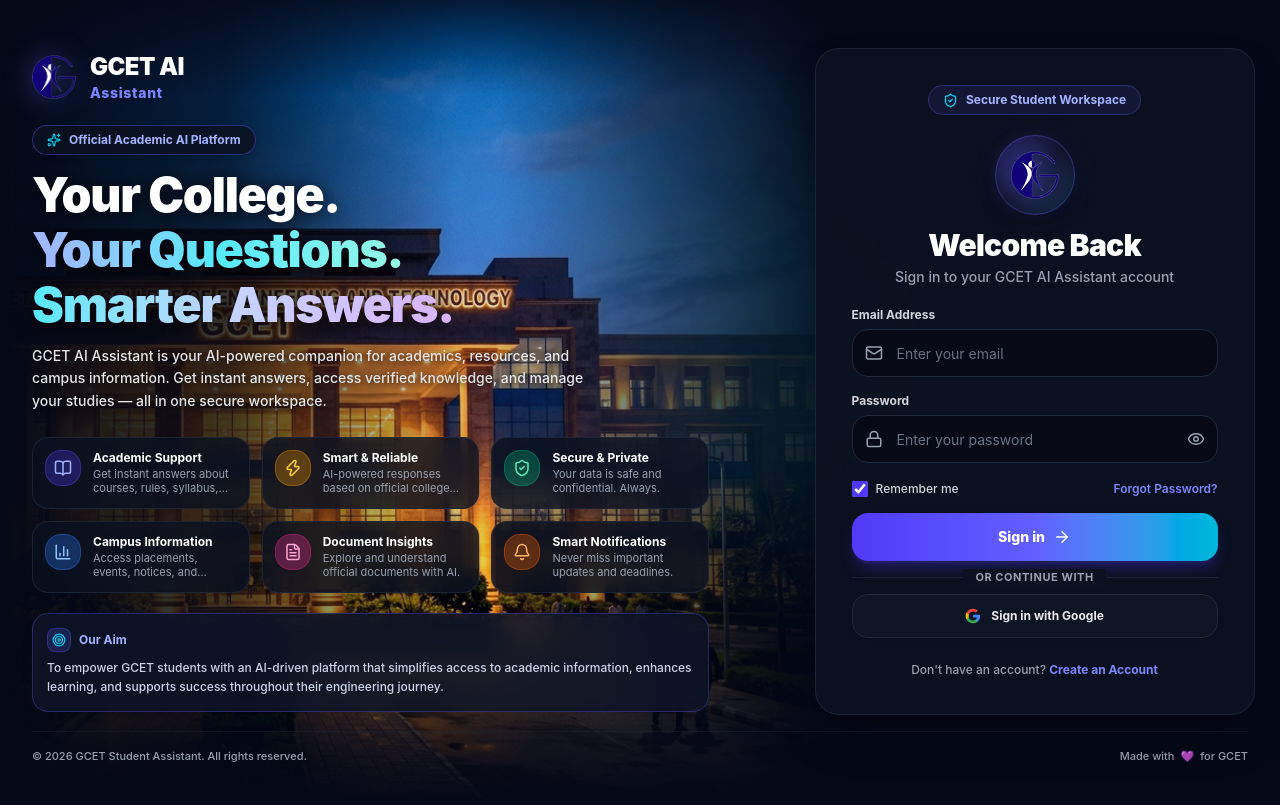
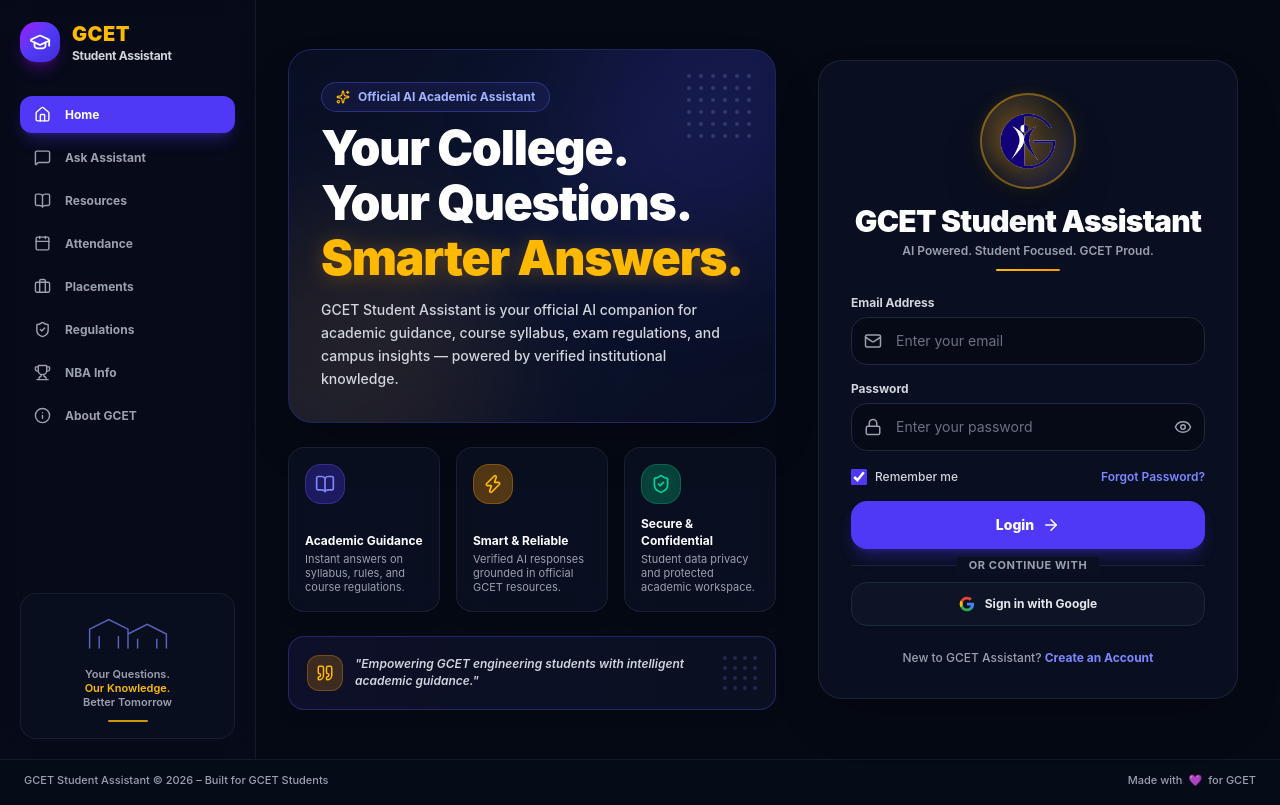
Before and after one commit to ganeshvemula712/GCET-Student-Assistant, a React app in the folder frontend/: page / in a window 1280 px wide. Built offline with nearby package versions, Linux system fonts and the light colour scheme; no server answers; the HTML template or start-up script is replaced by a standard one.

Commit message:
feat: remove hero background image and polish login UI layout

```diff
--- a/frontend/src/components/auth/AuthShowcase.jsx
+++ b/frontend/src/components/auth/AuthShowcase.jsx
@@ -1,111 +1,103 @@
-import {
-  BookOpen,
-  Zap,
-  ShieldCheck,
-  BarChart3,
-  FileText,
-  Bell,
-  Target,
-  Sparkles,
-} from "lucide-react";
-import GcetLogo from "@/components/common/GcetLogo";
+import { BookOpen, Zap, ShieldCheck, Quote, Sparkles } from "lucide-react";
 
-const features = [
+export default function AuthShowcase() {
+  const cards = [
     {
       icon: BookOpen,
-    title: "Academic Support",
-    description: "Get instant answers about courses, rules, syllabus, and more.",
-    color: "bg-indigo-600/30 text-indigo-300 border-indigo-500/30",
+      title: "Academic Guidance",
+      description: "Instant answers on syllabus, rules, and course regulations.",
+      color: "bg-indigo-600/30 text-indigo-400 border-indigo-500/30",
     },
     {
       icon: Zap,
       title: "Smart & Reliable",
-    description: "AI-powered responses based on official college resources.",
-    color: "bg-amber-500/30 text-amber-300 border-amber-500/30",
+      description: "Verified AI responses grounded in official GCET resources.",
+      color: "bg-amber-500/30 text-amber-400 border-amber-500/30",
     },
     {
       icon: ShieldCheck,
-    title: "Secure & Private",
-    description: "Your data is safe and confidential. Always.",
-    color: "bg-emerald-500/30 text-emerald-300 border-emerald-500/30",
-  },
-  {
-    icon: BarChart3,
-    title: "Campus Information",
-    description: "Access placements, events, notices, and important announcements.",
-    color: "bg-blue-500/30 text-blue-300 border-blue-500/30",
-  },
-  {
-    icon: FileText,
-    title: "Document Insights",
-    description: "Explore and understand official documents with AI.",
-    color: "bg-pink-500/30 text-pink-300 border-pink-500/30",
-  },
-  {
-    icon: Bell,
-    title: "Smart Notifications",
-    description: "Never miss important updates and deadlines.",
-    color: "bg-orange-500/30 text-orange-300 border-orange-500/30",
+      title: "Secure & Confidential",
+      description: "Student data privacy and protected academic workspace.",
+      color: "bg-emerald-500/30 text-emerald-400 border-emerald-500/30",
     },
   ];
 
-export default function AuthShowcase() {
   return (
-    <section className="hidden w-full flex-col justify-center space-y-5 lg:flex pr-2 xl:pr-4 min-w-0 relative z-10">
-      {/* 1. GCET Branding Header */}
-      <div>
-        <GcetLogo showText={true} />
+    <section className="flex w-full flex-col justify-center space-y-6 min-w-0 relative z-10">
+      {/* Sleek Professional Hero Container without background image */}
+      <div className="relative min-h-[300px] lg:min-h-[340px] flex flex-col justify-between overflow-hidden rounded-3xl border border-indigo-500/25 bg-gradient-to-br from-[#080E22] via-[#0C1530] to-[#080E22] p-6 lg:p-8 shadow-2xl">
+        {/* Ambient Decorative Tech Glows & Grid Accent */}
+        <div className="absolute -top-20 -right-20 size-72 bg-indigo-600/15 rounded-full blur-3xl pointer-events-none" />
+        <div className="absolute -bottom-20 -left-20 size-72 bg-amber-500/10 rounded-full blur-3xl pointer-events-none" />
+
+        {/* Background Dot Pattern Overlay */}
+        <div className="absolute top-6 right-6 opacity-20 pointer-events-none">
+          <div className="grid grid-cols-6 gap-2">
+            {Array.from({ length: 36 }).map((_, i) => (
+              <div key={i} className="size-1 rounded-full bg-indigo-300" />
+            ))}
+          </div>
         </div>
 
-      {/* 2. Main Hero Heading & Description */}
-      <div className="space-y-3">
-        <div className="inline-flex items-center gap-2 rounded-full border border-indigo-500/40 bg-[#0B1120]/80 px-3.5 py-1.5 text-xs font-bold text-indigo-300 backdrop-blur-md shadow-md">
-          <Sparkles size={14} className="text-cyan-400 shrink-0" />
-          <span>Official Academic AI Platform</span>
+        {/* Top Badge */}
+        <div className="relative z-10 inline-flex items-center gap-2 rounded-full border border-indigo-500/35 bg-indigo-500/10 px-3.5 py-1.5 text-xs font-bold text-indigo-300 backdrop-blur-md w-fit">
+          <Sparkles size={14} className="text-amber-400 shrink-0" />
+          <span>Official AI Academic Assistant</span>
         </div>
-        <h1 className="text-3xl font-black tracking-tight sm:text-4xl lg:text-4xl xl:text-5xl leading-[1.15] text-white drop-shadow-[0_2px_10px_rgba(0,0,0,0.9)]">
+
+        {/* Hero Text Content */}
+        <div className="relative z-10 max-w-xl space-y-3.5 my-auto pt-2">
+          <h1 className="text-3xl font-black tracking-tight sm:text-4xl lg:text-4xl xl:text-5xl leading-[1.15] text-white">
             Your College. <br />
-          <span className="bg-gradient-to-r from-indigo-300 via-cyan-300 to-teal-200 bg-clip-text text-transparent">
-            Your Questions.
-          </span> <br />
-          <span className="bg-gradient-to-r from-cyan-300 via-indigo-200 to-purple-300 bg-clip-text text-transparent">
+            Your Questions. <br />
+            <span className="text-amber-400 drop-shadow-[0_2px_10px_rgba(245,158,11,0.3)]">
               Smarter Answers.
             </span>
           </h1>
-        <p className="text-xs sm:text-sm leading-relaxed text-gray-200 max-w-xl font-medium drop-shadow-[0_1px_4px_rgba(0,0,0,0.9)]">
-          GCET AI Assistant is your AI-powered companion for academics, resources, and campus information. Get instant answers, access verified knowledge, and manage your studies — all in one secure workspace.
+
+          <p className="text-xs sm:text-sm leading-relaxed text-gray-300 font-medium max-w-lg">
+            GCET Student Assistant is your official AI companion for academic guidance, course syllabus, exam regulations, and campus insights — powered by verified institutional knowledge.
           </p>
         </div>
+      </div>
 
-      {/* 3. 6 Feature Cards (3 columns x 2 rows on desktop) */}
-      <div className="grid grid-cols-1 sm:grid-cols-2 lg:grid-cols-3 gap-3 pt-1">
-        {features.map(({ icon: Icon, title, description, color }) => (
+      {/* 3 Support Feature Cards in a Row */}
+      <div className="grid grid-cols-1 sm:grid-cols-3 gap-4">
+        {cards.map(({ icon: Icon, title, description, color }) => (
           <div
             key={title}
-            className="group rounded-2xl border border-gray-800/80 bg-[#0B1120]/80 p-3 backdrop-blur-md transition-all duration-200 hover:border-indigo-500/50 hover:bg-[#111827]/90 flex items-start gap-3 min-w-0"
+            className="rounded-2xl border border-gray-800/70 bg-[#0A1022]/90 p-4 shadow-lg backdrop-blur-md transition-all duration-200 hover:border-indigo-500/40 flex flex-col justify-between min-w-0"
           >
-            <div className={`flex size-9 items-center justify-center rounded-2xl border ${color} group-hover:scale-105 transition-transform shrink-0 shadow-inner`}>
-              <Icon size={18} />
+            <div className={`flex size-10 items-center justify-center rounded-2xl border ${color} mb-3 shadow-inner`}>
+              <Icon size={20} />
             </div>
-            <div className="min-w-0">
-              <h3 className="text-xs font-bold text-white leading-snug truncate">{title}</h3>
-              <p className="text-[11px] text-gray-400 mt-0.5 leading-tight line-clamp-2">{description}</p>
+            <div>
+              <h3 className="text-xs font-bold text-white leading-snug">{title}</h3>
+              <p className="text-[11px] text-gray-400 mt-1 leading-tight">{description}</p>
             </div>
           </div>
         ))}
       </div>
 
-      {/* 4. Compact Our Aim Panel */}
-      <div className="rounded-2xl border border-indigo-500/30 bg-[#0D1527]/85 p-3.5 shadow-lg backdrop-blur-md">
-        <div className="flex items-center gap-2 text-xs font-bold text-indigo-300">
-          <div className="flex size-6 items-center justify-center rounded-lg bg-indigo-500/20 text-cyan-400 border border-indigo-500/30">
-            <Target size={14} className="shrink-0" />
+      {/* Bottom Quote Panel */}
+      <div className="relative overflow-hidden rounded-2xl border border-indigo-500/30 bg-gradient-to-r from-indigo-950/40 via-[#0B1124] to-[#0A1022] p-4.5 shadow-lg backdrop-blur-md flex items-center justify-between">
+        <div className="flex items-center gap-3 relative z-10">
+          <div className="flex size-9 shrink-0 items-center justify-center rounded-xl bg-amber-500/20 text-amber-400 border border-amber-500/30">
+            <Quote size={18} />
           </div>
-          <span>Our Aim</span>
+          <p className="text-xs font-semibold italic text-gray-300 leading-snug">
+            "Empowering GCET engineering students with intelligent academic guidance."
+          </p>
         </div>
-        <p className="mt-1.5 text-xs leading-relaxed text-indigo-100/90 font-medium">
-          To empower GCET students with an AI-driven platform that simplifies access to academic information, enhances learning, and supports success throughout their engineering journey.
-        </p>
+
+        {/* Right Dot Grid Decorative Pattern */}
+        <div className="hidden sm:flex opacity-20 gap-1.5 shrink-0 pl-4">
+          <div className="grid grid-cols-4 gap-1.5">
+            {Array.from({ length: 16 }).map((_, i) => (
+              <div key={i} className="size-1 rounded-full bg-indigo-400" />
+            ))}
+          </div>
+        </div>
       </div>
     </section>
   );
--- a/frontend/src/layouts/AuthLayout.jsx
+++ b/frontend/src/layouts/AuthLayout.jsx
@@ -1,49 +1,113 @@
 import { AnimatePresence, motion } from "framer-motion";
-import { Outlet, useLocation } from "react-router-dom";
+import { Outlet, useLocation, Link } from "react-router-dom";
+import {
+  GraduationCap,
+  Home,
+  MessageSquare,
+  BookOpen,
+  Calendar,
+  Briefcase,
+  ShieldCheck,
+  Trophy,
+  Info,
+} from "lucide-react";
 
 import AuthShowcase from "@/components/auth/AuthShowcase";
-import GcetLogo from "@/components/common/GcetLogo";
-import gcetCampusImg from "@/assets/images/gcet-campus.jpg";
 
 export default function AuthLayout({ children }) {
   const location = useLocation();
 
+  const sidebarLinks = [
+    { label: "Home", icon: Home, active: true, path: "/login" },
+    { label: "Ask Assistant", icon: MessageSquare, path: "/login" },
+    { label: "Resources", icon: BookOpen, path: "/login" },
+    { label: "Attendance", icon: Calendar, path: "/login" },
+    { label: "Placements", icon: Briefcase, path: "/login" },
+    { label: "Regulations", icon: ShieldCheck, path: "/login" },
+    { label: "NBA Info", icon: Trophy, path: "/login" },
+    { label: "About GCET", icon: Info, path: "/login" },
+  ];
+
   return (
-    <div className="relative min-h-screen w-full overflow-x-hidden bg-[#050816] font-[Inter,ui-sans-serif,system-ui,sans-serif] text-white flex flex-col justify-between selection:bg-indigo-500 selection:text-white">
-      {/* 1. CINEMATIC GCET CAMPUS HERO COMPOSITION (Left Showcase Side) */}
-      <div className="absolute inset-y-0 left-0 w-full lg:w-[65%] overflow-hidden pointer-events-none z-0">
-        <img
-          src={gcetCampusImg}
-          alt="GCET Campus Building"
-          className="h-full w-full object-cover object-[70%_25%] sm:object-[75%_25%] lg:object-[78%_25%] opacity-90 sm:opacity-95 filter brightness-[1.05] contrast-[1.08] saturate-[1.15]"
-        />
-        {/* Left Dark Gradient Mask: Ensures top-left logo & hero headline text have 100% crisp contrast */}
-        <div className="absolute inset-y-0 left-0 w-[55%] bg-gradient-to-r from-[#050816] via-[#050816]/75 to-transparent" />
-        {/* Right Gradient Mask: Smoothly fades campus visual to solid dark navy before right authentication card */}
-        <div className="absolute inset-y-0 right-0 w-[40%] bg-gradient-to-l from-[#050816] via-[#050816]/60 to-transparent" />
-        {/* Top & Bottom Vignettes for vertical framing */}
-        <div className="absolute top-0 inset-x-0 h-24 bg-gradient-to-b from-[#050816]/80 to-transparent" />
-        <div className="absolute bottom-0 inset-x-0 h-32 bg-gradient-to-t from-[#050816] via-[#050816]/70 to-transparent" />
+    <div className="relative min-h-screen w-full bg-[#050914] font-[Inter,ui-sans-serif,system-ui,sans-serif] text-white flex flex-col justify-between selection:bg-indigo-600 selection:text-white overflow-x-hidden">
+      {/* Top Header Mobile / Tablet */}
+      <div className="flex items-center justify-between lg:hidden p-4 border-b border-gray-800/60 bg-[#070C1A]">
+        <div className="flex items-center gap-2.5">
+          <div className="flex size-9 items-center justify-center rounded-xl bg-gradient-to-br from-indigo-600 to-purple-600 text-white shadow-md">
+            <GraduationCap size={20} />
+          </div>
+          <div className="flex flex-col leading-none">
+            <span className="text-lg font-black text-amber-400">GCET</span>
+            <span className="text-[10px] font-bold text-gray-300">Student Assistant</span>
+          </div>
+        </div>
       </div>
 
-      {/* 2. Ambient Accent Glows */}
-      <div className="absolute top-1/4 left-1/4 size-96 bg-indigo-600/10 rounded-full blur-3xl pointer-events-none z-0" />
-      <div className="absolute bottom-1/3 right-1/4 size-96 bg-cyan-500/10 rounded-full blur-3xl pointer-events-none z-0" />
-
-      {/* 3. MAIN CONTENT CONTAINER */}
-      <div className="relative z-10 mx-auto flex min-h-screen w-full max-w-7xl flex-col justify-between p-4 sm:p-6 lg:p-8 min-w-0">
-        {/* Top Mobile / Tablet Header */}
-        <div className="flex items-center justify-center lg:hidden my-4">
-          <GcetLogo showText={true} />
+      <div className="flex flex-1 w-full max-w-[1720px] mx-auto min-w-0">
+        {/* 1. LEFT NAVIGATION SIDEBAR (Matching Reference Image) */}
+        <aside className="hidden lg:flex w-56 xl:w-64 flex-col justify-between border-r border-gray-800/60 bg-[#070C1A]/90 p-5 shrink-0 backdrop-blur-md">
+          {/* Top Brand Logo Lockup */}
+          <div className="space-y-6">
+            <div className="flex items-center gap-3">
+              <div className="flex size-10 items-center justify-center rounded-2xl bg-gradient-to-br from-purple-600 via-indigo-600 to-indigo-700 text-white shadow-lg shadow-purple-600/30">
+                <GraduationCap size={22} />
+              </div>
+              <div className="flex flex-col leading-tight">
+                <span className="text-xl font-black tracking-wide text-amber-400">
+                  GCET
+                </span>
+                <span className="text-xs font-bold text-gray-300 tracking-tight">
+                  Student Assistant
+                </span>
+              </div>
             </div>
 
-        {/* Center Grid Layout: 57% Hero Showcase | 43% Authentication Card */}
-        <div className="my-auto grid w-full grid-cols-1 lg:grid-cols-[57%_43%] lg:items-center lg:gap-8 xl:gap-12 min-w-0 py-4">
-          {/* Left Hero Column */}
+            {/* Sidebar Navigation Items */}
+            <nav className="space-y-1.5 pt-2">
+              {sidebarLinks.map((item) => {
+                const Icon = item.icon;
+                return (
+                  <Link
+                    key={item.label}
+                    to={item.path}
+                    className={`flex items-center gap-3.5 px-3.5 py-2.5 rounded-xl text-xs font-bold transition-all duration-200 ${
+                      item.active
+                        ? "bg-indigo-600 text-white shadow-lg shadow-indigo-600/30"
+                        : "text-gray-400 hover:bg-gray-800/50 hover:text-white"
+                    }`}
+                  >
+                    <Icon size={17} className={item.active ? "text-white" : "text-gray-400"} />
+                    <span>{item.label}</span>
+                  </Link>
+                );
+              })}
+            </nav>
+          </div>
+
+          {/* Bottom Sidebar Tagline & Vector Illustration */}
+          <div className="rounded-2xl border border-gray-800/60 bg-[#0A1022]/80 p-4 space-y-2.5">
+            <div className="flex items-center justify-center py-1 opacity-70">
+              <svg className="h-10 w-24 text-indigo-400" viewBox="0 0 100 40" fill="none" stroke="currentColor" strokeWidth="1.5">
+                <path d="M10 35 V15 L30 5 L50 15 V35 M50 35 V20 L70 10 L90 20 V35" />
+                <path d="M20 35 V22 M40 35 V22 M60 35 V25 M80 35 V25" />
+              </svg>
+            </div>
+            <p className="text-[11px] font-semibold text-gray-400 leading-tight text-center">
+              Your Questions. <br />
+              <span className="text-amber-400">Our Knowledge.</span> <br />
+              Better Tomorrow
+            </p>
+            <div className="w-10 h-0.5 bg-amber-400/80 mx-auto rounded-full" />
+          </div>
+        </aside>
+
+        {/* 2. MAIN CENTER HERO SHOWCASE + RIGHT AUTH FORM */}
+        <main className="flex-1 grid grid-cols-1 lg:grid-cols-[1fr_420px] xl:grid-cols-[1fr_440px] items-center gap-6 xl:gap-8 p-4 sm:p-6 lg:p-8 min-w-0">
+          {/* Center Hero Showcase */}
           <AuthShowcase />
 
-          {/* Right Auth Form Column */}
-          <div className="flex w-full items-center justify-center py-4 lg:py-0 min-w-0">
+          {/* Right Authentication Card Section */}
+          <div className="flex w-full items-center justify-center min-w-0 py-4 lg:py-0">
             <AnimatePresence mode="wait">
               <motion.div
                 key={location.pathname}
@@ -57,12 +121,13 @@ export default function AuthLayout({ children }) {
               </motion.div>
             </AnimatePresence>
           </div>
+        </main>
       </div>
 
-        {/* 4. FOOTER CREDITS (Matching Reference Bottom Bar) */}
-        <footer className="w-full pt-4 pb-2 border-t border-gray-800/40 text-center lg:text-left flex flex-col sm:flex-row items-center justify-between text-[11px] text-gray-400 gap-2 font-medium">
+      {/* 3. FOOTER CREDIT BAR (Matching Reference Image) */}
+      <footer className="w-full border-t border-gray-800/60 bg-[#070C1A]/80 px-6 py-3 text-center lg:text-left flex flex-col sm:flex-row items-center justify-between text-[11px] text-gray-400 font-medium gap-2">
         <div>
-            © 2026 GCET Student Assistant. All rights reserved.
+          GCET Student Assistant © 2026 – Built for GCET Students
         </div>
         <div className="flex items-center gap-1.5">
           <span>Made with</span>
@@ -71,6 +136,5 @@ export default function AuthLayout({ children }) {
         </div>
       </footer>
     </div>
-    </div>
   );
 }
--- a/frontend/src/pages/Login/LoginForm.jsx
+++ b/frontend/src/pages/Login/LoginForm.jsx
@@ -148,29 +148,25 @@ export default function LoginForm() {
   }
 
   return (
-    <div className="w-full max-w-[440px] rounded-3xl border border-gray-800/80 bg-[#0B1120]/95 p-6 sm:p-9 shadow-2xl backdrop-blur-2xl relative min-w-0">
-      {/* Top Badge */}
-      <div className="mb-5 flex justify-center">
-        <div className="inline-flex items-center gap-2 rounded-full border border-indigo-500/30 bg-indigo-500/10 px-3.5 py-1.5 text-xs font-bold text-indigo-300">
-          <ShieldCheck size={15} className="text-cyan-400 shrink-0" />
-          <span>Secure Student Workspace</span>
-        </div>
-      </div>
-
-      {/* GCET Circular Crest / Emblem Lockup matching Reference Image */}
-      <div className="mb-5 flex flex-col items-center justify-center text-center">
-        <div className="relative flex size-20 items-center justify-center rounded-full bg-gradient-to-br from-indigo-900/60 via-[#0B1120] to-cyan-900/40 p-2 shadow-xl border border-indigo-500/30 mb-3 group">
-          <div className="absolute inset-0 rounded-full bg-indigo-500/10 blur-md pointer-events-none" />
+    <div className="w-full max-w-[420px] rounded-3xl border border-gray-800/80 bg-[#0A1022]/95 p-6 sm:p-8 shadow-2xl backdrop-blur-2xl relative min-w-0">
+      {/* GCET Golden Circular Crest / Emblem Lockup (Exact Reference Image) */}
+      <div className="mb-6 flex flex-col items-center justify-center text-center">
+        <div className="relative flex size-24 items-center justify-center rounded-full bg-gradient-to-br from-amber-500/20 via-[#0B1124] to-indigo-900/40 p-2 shadow-2xl border-2 border-amber-400/40 mb-3.5 group">
+          <div className="absolute inset-0 rounded-full bg-amber-400/10 blur-md pointer-events-none" />
           <img
             src={gcetLogoImg}
             alt="GCET Crest"
-            className="size-12 object-contain drop-shadow-[0_0_12px_rgba(99,102,241,0.5)] relative z-10"
+            className="size-14 object-contain filter drop-shadow-[0_0_14px_rgba(245,158,11,0.5)] relative z-10"
           />
         </div>
-        <h2 className="text-2xl sm:text-3xl font-black text-white tracking-tight">Welcome Back</h2>
-        <p className="mt-1 text-xs sm:text-sm text-gray-400 font-medium">
-          Sign in to your GCET AI Assistant account
+
+        <h2 className="text-2xl sm:text-3xl font-black text-white tracking-tight">
+          GCET Student Assistant
+        </h2>
+        <p className="mt-1 text-xs font-semibold text-gray-400">
+          AI Powered. Student Focused. GCET Proud.
         </p>
+        <div className="mt-2.5 h-0.5 w-16 bg-gradient-to-r from-amber-400 to-amber-500 rounded-full" />
       </div>
 
       <form onSubmit={handleSubmit(onSubmit)} className="space-y-4" noValidate>
@@ -188,7 +184,7 @@ export default function LoginForm() {
               placeholder="Enter your email"
               autoComplete="email"
               aria-invalid={Boolean(errors.email)}
-              className="h-12 w-full rounded-2xl border border-gray-800 bg-[#070A14] pl-11 pr-4 text-sm text-white outline-none transition duration-200 placeholder:text-gray-500 focus:border-indigo-500/70 focus:ring-2 focus:ring-indigo-500/20 aria-invalid:border-rose-500/60"
+              className="h-12 w-full rounded-2xl border border-gray-800 bg-[#060A16] pl-11 pr-4 text-sm text-white outline-none transition duration-200 placeholder:text-gray-500 focus:border-indigo-500/70 focus:ring-2 focus:ring-indigo-500/20 aria-invalid:border-rose-500/60"
               {...register("email")}
             />
           </div>
@@ -213,7 +209,7 @@ export default function LoginForm() {
               placeholder="Enter your password"
               autoComplete="current-password"
               aria-invalid={Boolean(errors.password)}
-              className="h-12 w-full rounded-2xl border border-gray-800 bg-[#070A14] pl-11 pr-11 text-sm text-white outline-none transition duration-200 placeholder:text-gray-500 focus:border-indigo-500/70 focus:ring-2 focus:ring-indigo-500/20 aria-invalid:border-rose-500/60"
+              className="h-12 w-full rounded-2xl border border-gray-800 bg-[#060A16] pl-11 pr-11 text-sm text-white outline-none transition duration-200 placeholder:text-gray-500 focus:border-indigo-500/70 focus:ring-2 focus:ring-indigo-500/20 aria-invalid:border-rose-500/60"
               {...register("password")}
             />
             <button
@@ -239,7 +235,7 @@ export default function LoginForm() {
               type="checkbox"
               checked={rememberMe}
               onChange={(e) => setRememberMe(e.target.checked)}
-              className="size-4 rounded border-gray-800 bg-[#070A14] text-indigo-600 focus:ring-indigo-500/20 accent-indigo-600"
+              className="size-4 rounded border-gray-800 bg-[#060A16] text-indigo-600 focus:ring-indigo-500/20 accent-indigo-600"
             />
             <span className="text-xs font-medium text-gray-300">Remember me</span>
           </label>
@@ -256,16 +252,16 @@ export default function LoginForm() {
         <button
           type="submit"
           disabled={loginMutation.isPending || googleLoading}
-          className="flex h-12 w-full items-center justify-center gap-2 rounded-2xl bg-gradient-to-r from-indigo-600 via-indigo-500 to-cyan-500 px-4 text-sm font-extrabold text-white shadow-lg shadow-indigo-600/30 transition-all duration-200 hover:from-indigo-500 hover:to-cyan-400 disabled:cursor-not-allowed disabled:opacity-70 cursor-pointer mt-3"
+          className="flex h-12 w-full items-center justify-center gap-2 rounded-2xl bg-indigo-600 px-4 text-sm font-extrabold text-white shadow-lg shadow-indigo-600/30 transition-all duration-200 hover:bg-indigo-500 disabled:cursor-not-allowed disabled:opacity-70 cursor-pointer mt-3"
         >
           {loginMutation.isPending ? (
             <>
               <LoaderCircle className="animate-spin text-white" size={18} />
-              <span>Signing in...</span>
+              <span>Logging in...</span>
             </>
           ) : (
             <>
-              <span>Sign in</span>
+              <span>Login</span>
               <ArrowRight size={18} />
             </>
           )}
@@ -274,7 +270,7 @@ export default function LoginForm() {
         {/* Divider */}
         <div className="relative my-4 flex items-center justify-center">
           <div className="w-full border-t border-gray-800/80" />
-          <span className="absolute bg-[#0B1120] px-3 text-[11px] font-bold uppercase tracking-wider text-gray-400">
+          <span className="absolute bg-[#0A1022] px-3 text-[11px] font-bold uppercase tracking-wider text-gray-400">
             or continue with
           </span>
         </div>
@@ -314,7 +310,7 @@ export default function LoginForm() {
 
       {/* Registration Footer Link */}
       <div className="mt-6 text-center text-xs text-gray-400 font-medium">
-        Don't have an account?{" "}
+        New to GCET Assistant?{" "}
         <Link
           to="/register"
           className="font-bold text-indigo-400 hover:text-indigo-300 transition"
```
Lines whose indentation alone changed are shown as unchanged.
